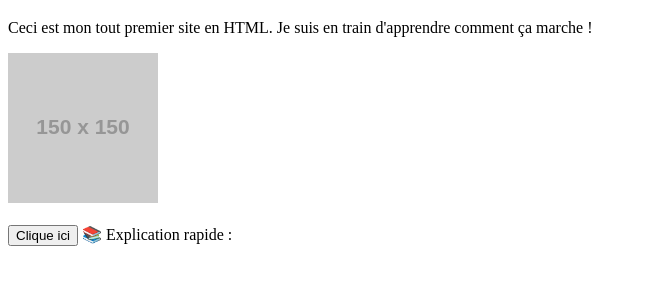
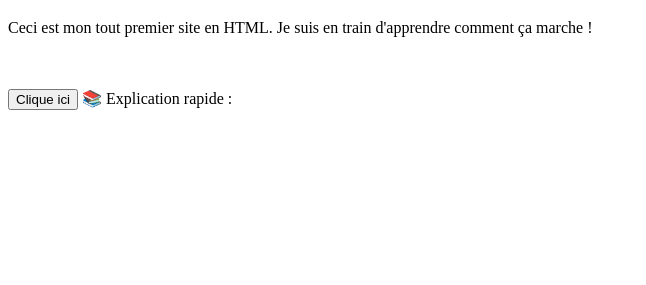
Before and after one commit to gael-pakoro/portfoliotsig2025, a plain HTML site: page index.html in a window 1280 px wide. Shown: the part 61-346 px from the top of the page, without its empty margins (0-646 px from the left). Drawn offline with Linux system fonts and the light colour scheme; placeholder pictures from the web are drawn by us.

Commit message:
Update index.html

```diff
--- a/index.html
+++ b/index.html
@@ -9,8 +9,6 @@
 
     <p>Ceci est mon tout premier site en HTML. Je suis en train d'apprendre comment ça marche !</p>
 
-    <img src="https://via.placeholder.com/150" alt="Image exemple">
-
     <br><br>
 
     <button onclick="alert('Bravo ! Tu as cliqué sur le bouton.')">Clique ici</button>
```
